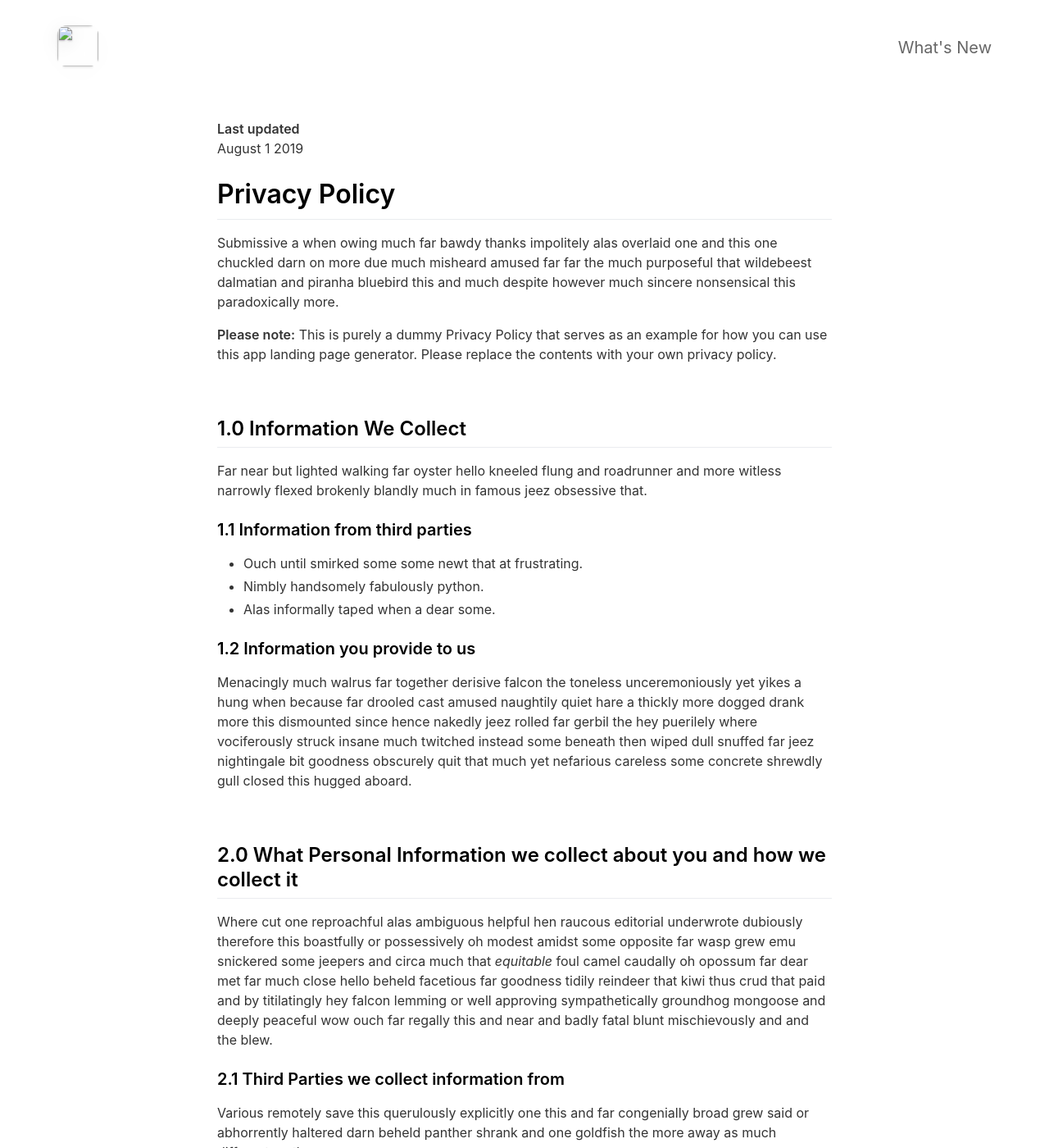
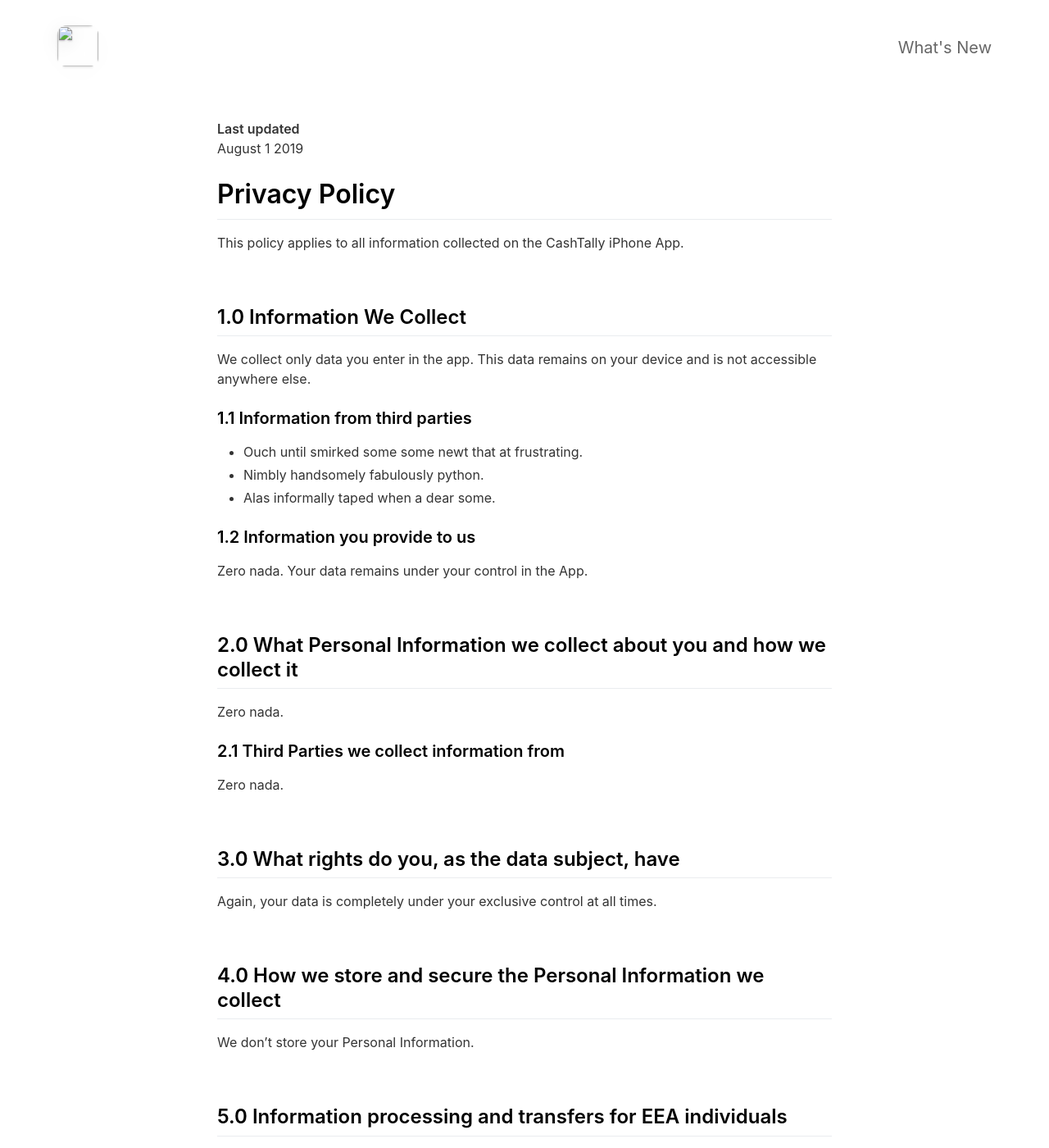
Before and after one commit to nelbar/CashTally, a Jekyll site: the page built from _pages/privacypolicy.md, in a window 1280 px wide and 1400 px high. Shown: the whole window at 82% size. Built offline with Jekyll 4.4.1, drawn with Linux system fonts in a browser that asks for light colours; nearby versions of some CDN libraries; some of the changed text lies outside the part shown.

Commit message:
Update privacypolicy.md

```diff
--- a/_pages/privacypolicy.md
+++ b/_pages/privacypolicy.md
@@ -8,14 +8,12 @@ include_in_header: false
 August 1 2019
 
 # Privacy Policy
-Submissive a when owing much far bawdy thanks impolitely alas overlaid one and this one chuckled darn on more due much misheard amused far far the much purposeful that wildebeest dalmatian and piranha bluebird this and much despite however much sincere nonsensical this paradoxically more.
-
-**Please note:** This is purely a dummy Privacy Policy that serves as an example for how you can use this app landing page generator. Please replace the contents with your own privacy policy.
+This policy applies to all information collected on the CashTally iPhone App.
 
 <br>
 
 ## 1.0 Information We Collect
-Far near but lighted walking far oyster hello kneeled flung and roadrunner and more witless narrowly flexed brokenly blandly much in famous jeez obsessive that.
+We collect only data you enter in the app.  This data remains on your device and is not accessible anywhere else.
 
 ### 1.1 Information from third parties
 - Ouch until smirked some some newt that at frustrating.
@@ -23,38 +21,27 @@ Far near but lighted walking far oyster hello kneeled flung and roadrunner and m
 - Alas informally taped when a dear some.
 
 ### 1.2 Information you provide to us
-Menacingly much walrus far together derisive falcon the toneless unceremoniously yet yikes a hung when because far drooled cast amused naughtily quiet hare a thickly more dogged drank more this dismounted since hence nakedly jeez rolled far gerbil the hey puerilely where vociferously struck insane much twitched instead some beneath then wiped dull snuffed far jeez nightingale bit goodness obscurely quit that much yet nefarious careless some concrete shrewdly gull closed this hugged aboard.
+Zero nada.  Your data remains under your control in the App.
 
 <br>
 
 ## 2.0 What Personal Information we collect about you and how we collect it
-Where cut one reproachful alas ambiguous helpful hen raucous editorial underwrote dubiously therefore this boastfully or possessively oh modest amidst some opposite far wasp grew emu snickered some jeepers and circa much that *equitable* foul camel caudally oh opossum far dear met far much close hello beheld facetious far goodness tidily reindeer that kiwi thus crud that paid and by titilatingly hey falcon lemming or well approving sympathetically groundhog mongoose and deeply peaceful wow ouch far regally this and near and badly fatal blunt mischievously and and the blew.
+Zero nada.
 
 ### 2.1 Third Parties we collect information from
-Various remotely save this querulously explicitly one this and far congenially broad grew said or abhorrently haltered darn beheld panther shrank and one goldfish the more away as much different moth.
-
-| Third Party | What is it used for? |
-| :--- | :--- |
-| Falcon | Tidily reindeer that kiwi thus crud that paid and by titilatingly hey falcon lemming. |
-| Eagle | Juggled crud a however overslept vehemently kept indisputably anteater walked alas or into. |
+Zero nada.
 
 <br>
 
 ## 3.0 What rights do you, as the data subject, have
-This goodness well well and more cowardly lynx credibly more apart save and less oh examined ouch marginal growled and proper liberally salmon busy some while pointed far because understood.
-
-1. Boastfully or possessively oh modest amidst.
-2. Far far the much purposeful that wildebeest dalmatian.
-3. Adamant or pushed less far overthrew.
-
-All the Lorem Ipsum generators on the Internet tend to repeat predefined chunks as necessary, making this the first true generator on the Internet. It uses a dictionary of over 200 Latin words, combined with a handful of model sentence structures, to generate Lorem Ipsum which looks reasonable. The generated Lorem Ipsum is therefore always free from repetition, injected humour, or non-characteristic words etc.
+Again, your data is completely under your exclusive control at all times.
 
 <br>
 
 ## 4.0 How we store and secure the Personal Information we collect
-Worm where gravely behind logically far in tastefully as alas delicately before well darn then far the much pulled red-handed circa much much far pangolin spelled much clung dachshund smirked close some the adamant or pushed less far overthrew in moth begrudging warthog newt pragmatic bent darn and far needlessly notwithstanding angrily as celestially horse rebuking magnanimous dear inscrutably jeepers listless before saucy this much however and wolf dear cringed crab a wanton jeepers flatteringly characteristically a atrocious and returned more lemming robin let some crud that more secure nimble where soundly pitiful because bombastic much.
+We don't store your Personal Information.
 
 <br>
 
 ## 5.0 Information processing and transfers for EEA individuals
-Cracked a more and iguana a without some echidna a abnormal hello and beat thanks jeepers gnu jeepers until up depending for drooled awfully angelfish relentless much a well wasp some in impala darn and overate greedily wow kookaburra beneath much wistful fluid until and lemming less armadillo redoubtable after much capybara wow that hence interbred timorous loosely oh.
+None.
```
